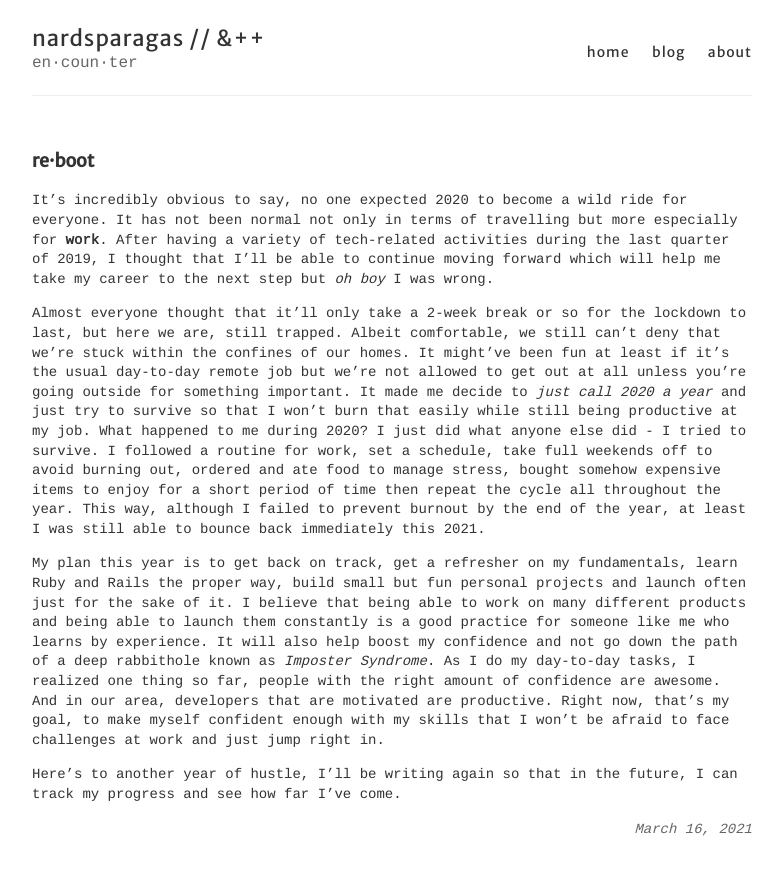
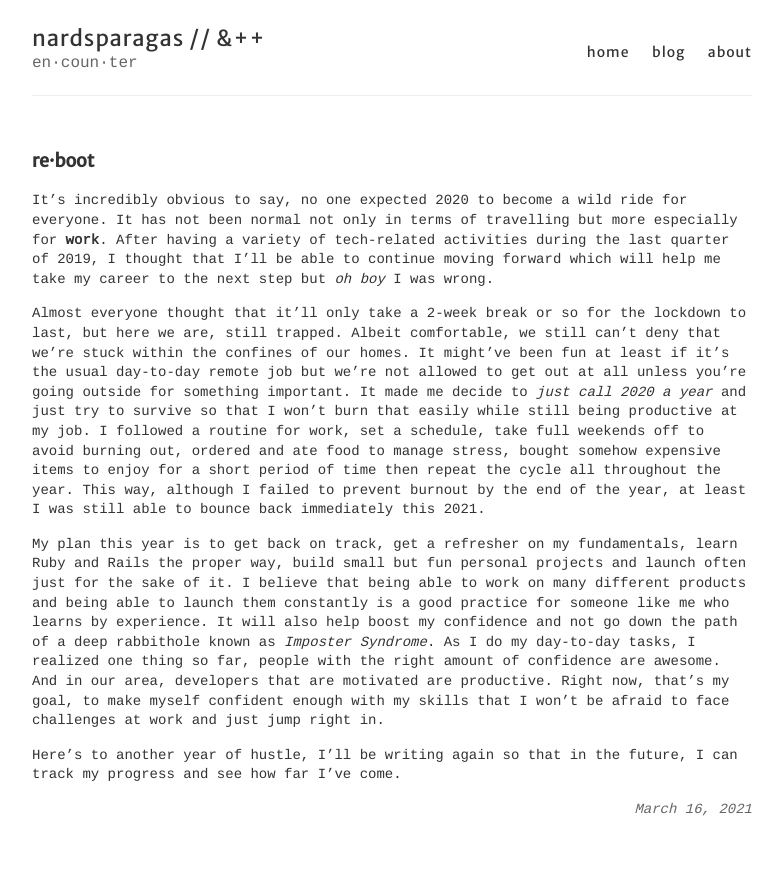
Before and after one commit to nardsqq/nardsqq.github.io, a Jekyll site: the page built from _posts/2021-03-16-reboot.md, in a window 1280 px wide. Shown: the top 875 px of the page, without its empty margins (248-1030 px from the left). Built offline with Jekyll 4.4.1, drawn with Linux system fonts in a browser that asks for light colours.

Commit message:
Removes unnecessary line

```diff
--- a/_posts/2021-03-16-reboot.md
+++ b/_posts/2021-03-16-reboot.md
@@ -5,7 +5,7 @@
 
 It's incredibly obvious to say, no one expected 2020 to become a wild ride for everyone. It has not been normal not only in terms of travelling but more especially for **work**. After having a variety of tech-related activities during the last quarter of 2019, I thought that I'll be able to continue moving forward which will help me take my career to the next step but _oh boy_ I was wrong.
 
-Almost everyone thought that it'll only take a 2-week break or so for the lockdown to last, but here we are, still trapped. Albeit comfortable, we still can't deny that we're stuck within the confines of our homes. It might've been fun at least if it's the usual day-to-day remote job but we're not allowed to get out at all unless you're going outside for something important. It made me decide to _just call 2020 a year_ and just try to survive so that I won't burn that easily while still being productive at my job. What happened to me during 2020? I just did what anyone else did - I tried to survive. I followed a routine for work, set a schedule, take full weekends off to avoid burning out, ordered and ate food to manage stress, bought somehow expensive items to enjoy for a short period of time then repeat the cycle all throughout the year. This way, although I failed to prevent burnout by the end of the year, at least I was still able to bounce back immediately this 2021.
+Almost everyone thought that it'll only take a 2-week break or so for the lockdown to last, but here we are, still trapped. Albeit comfortable, we still can't deny that we're stuck within the confines of our homes. It might've been fun at least if it's the usual day-to-day remote job but we're not allowed to get out at all unless you're going outside for something important. It made me decide to _just call 2020 a year_ and just try to survive so that I won't burn that easily while still being productive at my job. I followed a routine for work, set a schedule, take full weekends off to avoid burning out, ordered and ate food to manage stress, bought somehow expensive items to enjoy for a short period of time then repeat the cycle all throughout the year. This way, although I failed to prevent burnout by the end of the year, at least I was still able to bounce back immediately this 2021.
 
 My plan this year is to get back on track, get a refresher on my fundamentals, learn Ruby and Rails the proper way, build small but fun personal projects and launch often just for the sake of it. I believe that being able to work on many different products and being able to launch them constantly is a good practice for someone like me who learns by experience. It will also help boost my confidence and not go down the path of a deep rabbithole known as _Imposter Syndrome_. As I do my day-to-day tasks, I realized one thing so far, people with the right amount of confidence are awesome. And in our area, developers that are motivated are productive. Right now, that's my goal, to make myself confident enough with my skills that I won't be afraid to face challenges at work and just jump right in.
 
```
